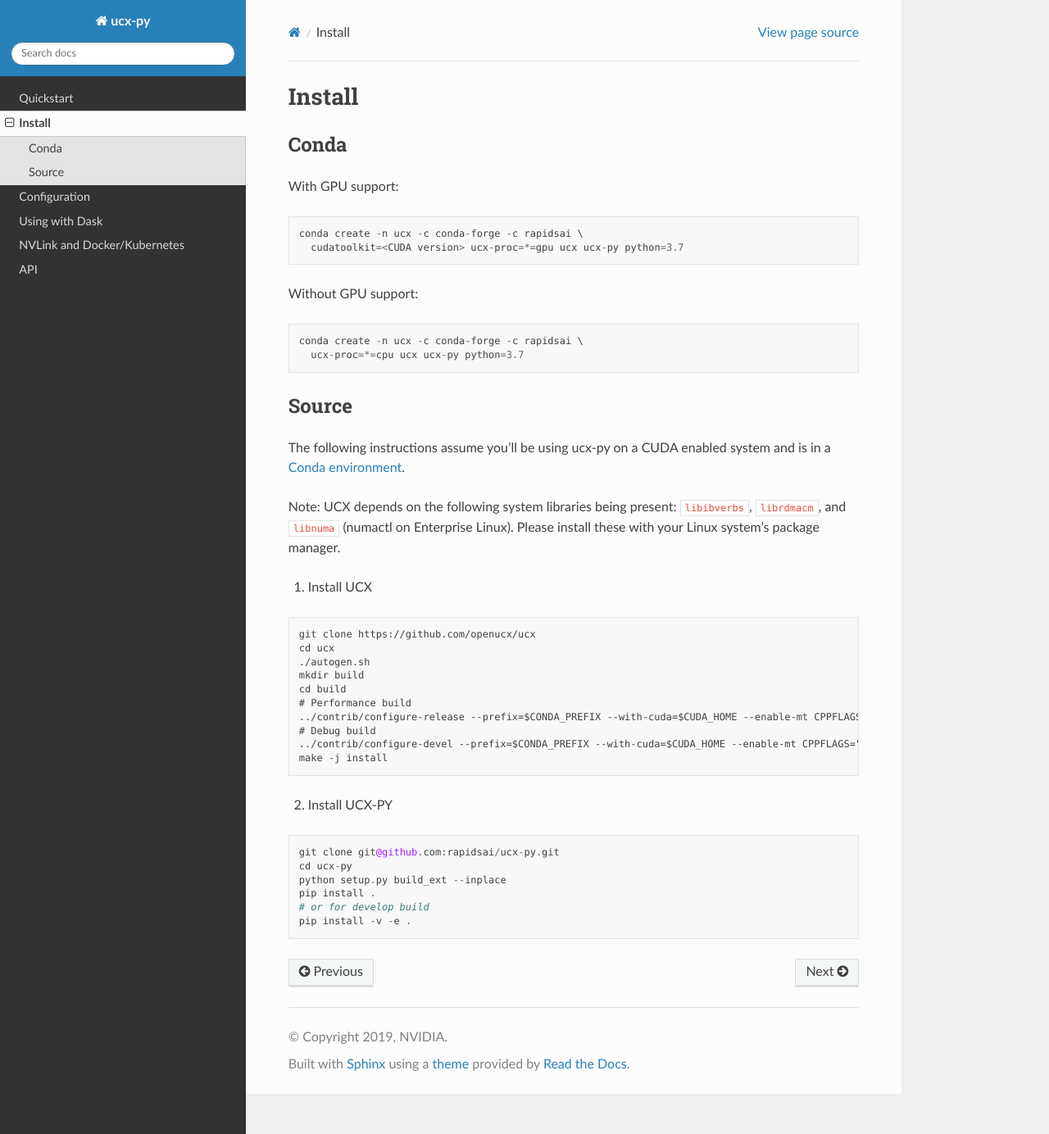
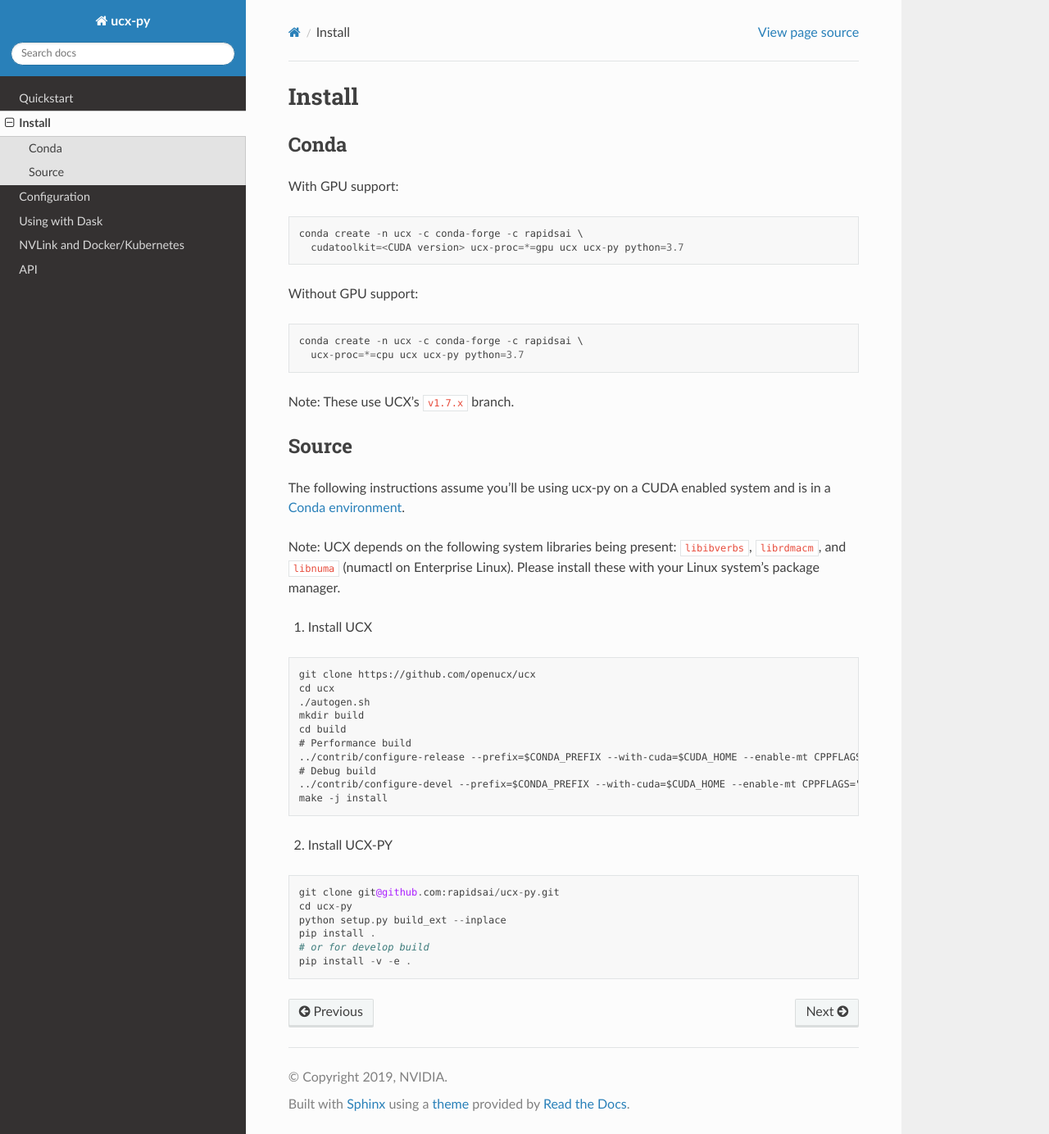
Before and after one commit to rapidsai/ucx-py, a Sphinx documentation site: the page built from docs/source/install.rst, in a window 1280 px wide and 1384 px high. Shown: the whole window at 82% size. Built offline with Sphinx 7.4.7 and the Read the Docs theme 2.0.0, drawn with Linux system fonts in a browser that asks for light colours.

Commit message:
Add a note about how UCX is built

```diff
--- a/docs/source/install.rst
+++ b/docs/source/install.rst
@@ -17,6 +17,8 @@
 
     conda create -n ucx -c conda-forge -c rapidsai \
       ucx-proc=*=cpu ucx ucx-py python=3.7
+
+Note: These use UCX's ``v1.7.x`` branch.
 
 Source
 ------
```
